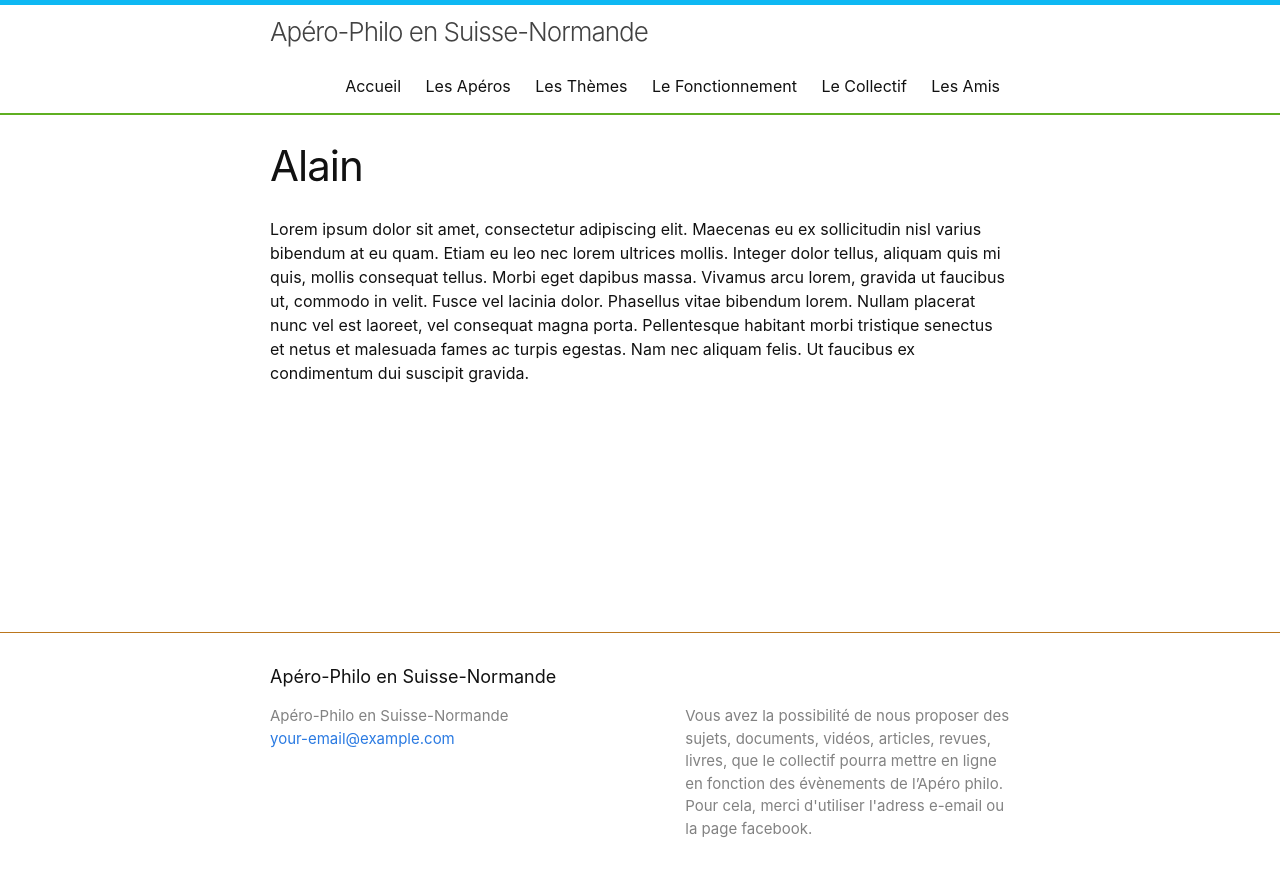
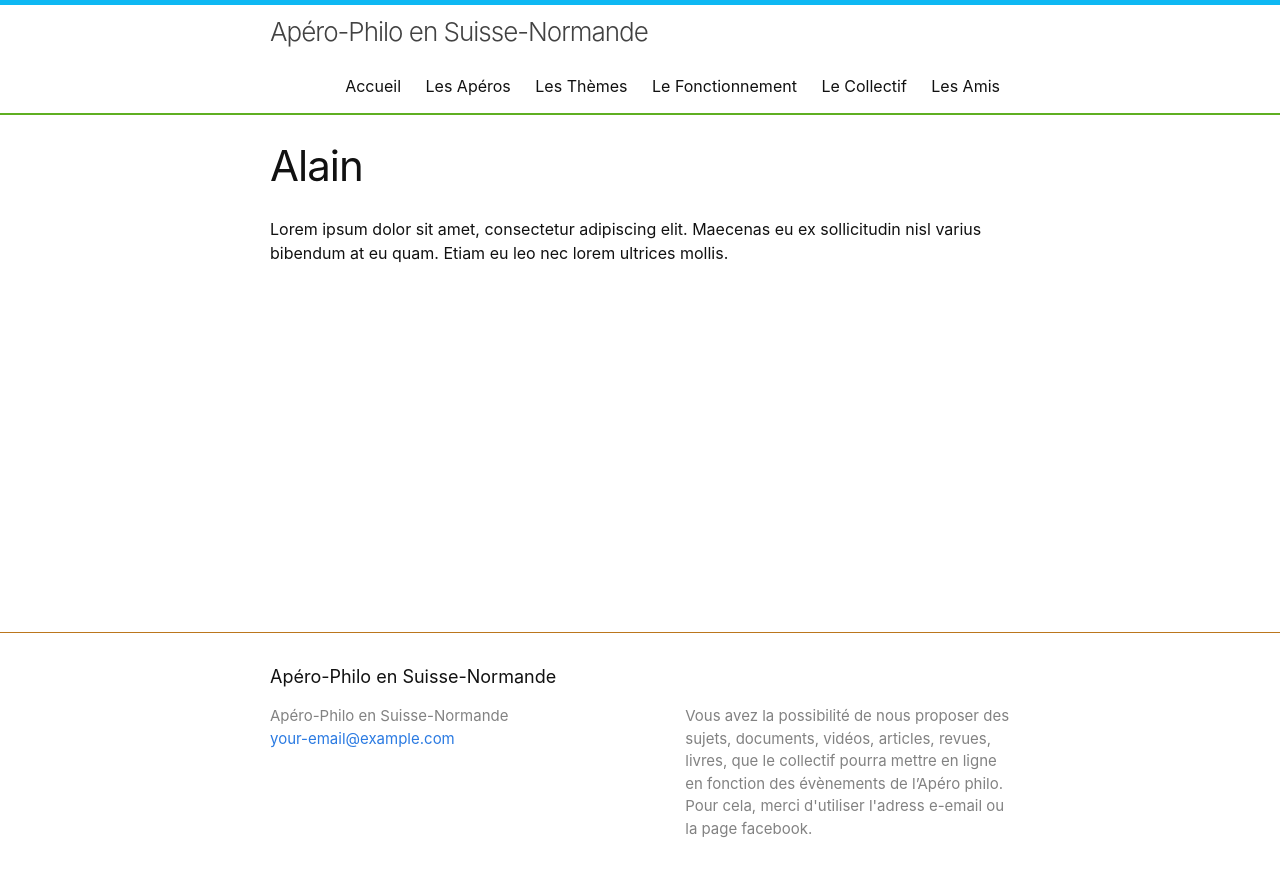
Before and after one commit to aperophilo/apero-philo-suisse-normande.github.io, a Jekyll site: the page built from collections/_members/alain.md, in a window 1280 px wide. Shown: the top 877 px of the page. Built offline with Jekyll 4.4.1, drawn with Linux system fonts in a browser that asks for light colours.

Commit message:
Update alain.md

```diff
--- a/collections/_members/alain.md
+++ b/collections/_members/alain.md
@@ -8,4 +8,4 @@ phone: 06 xx xx xx xx
 email: alainaznar@hotmail.com
 ---
 
-Lorem ipsum dolor sit amet, consectetur adipiscing elit. Maecenas eu ex sollicitudin nisl varius bibendum at eu quam. Etiam eu leo nec lorem ultrices mollis. Integer dolor tellus, aliquam quis mi quis, mollis consequat tellus. Morbi eget dapibus massa. Vivamus arcu lorem, gravida ut faucibus ut, commodo in velit. Fusce vel lacinia dolor. Phasellus vitae bibendum lorem. Nullam placerat nunc vel est laoreet, vel consequat magna porta. Pellentesque habitant morbi tristique senectus et netus et malesuada fames ac turpis egestas. Nam nec aliquam felis. Ut faucibus ex condimentum dui suscipit gravida.
+Lorem ipsum dolor sit amet, consectetur adipiscing elit. Maecenas eu ex sollicitudin nisl varius bibendum at eu quam. Etiam eu leo nec lorem ultrices mollis.
```
